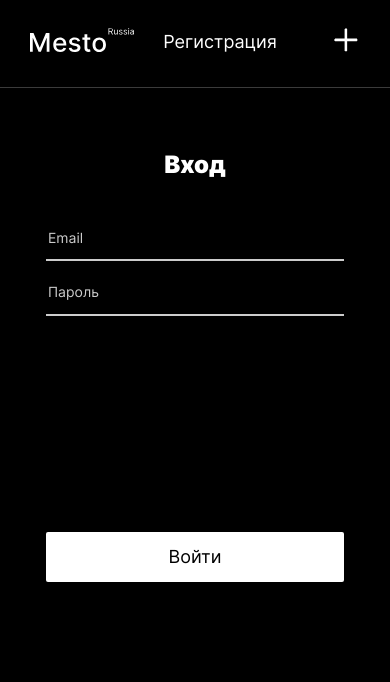
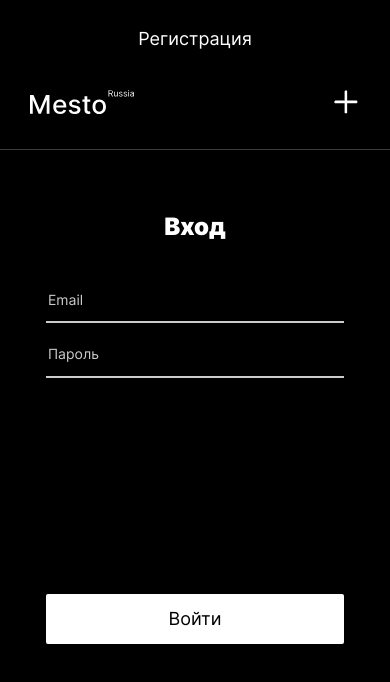
Before and after one commit to Karmyshkov/react-mesto-auth, a React (Create React App) app: page /sign-in in a window 390 px wide. Both pictures are taken after a click on the button 348 px from the left and 41 px from the top of the page. Shown: the top 682 px of the page. Built offline with nearby package versions, Linux system fonts and the light colour scheme; no server answers.

Commit message:
feat: add style

```diff
--- a/src/blocks/header/__btn/header__btn.css
+++ b/src/blocks/header/__btn/header__btn.css
@@ -20,5 +20,9 @@
 @media screen and (max-width: 504px) {
   .header__btn {
     display: inline-block;
+    order: 2;
+    justify-self: end;
+    text-align: right;
+    margin-right: 30px;
   }
 }
--- a/src/blocks/header/__email/header__email.css
+++ b/src/blocks/header/__email/header__email.css
@@ -6,3 +6,10 @@
   line-height: 22px;
   margin-right: 24px;
 }
+
+@media screen and (max-width: 504px) {
+  .header__email {
+    margin-right: 0;
+    margin-bottom: 18px;
+  }
+}
--- /dev/null
+++ b/src/blocks/header/__inner/_open/header__inner_open.css
@@ -0,0 +1,3 @@
+.header__inner_open {
+  display: block;
+}
--- a/src/blocks/header/__inner/header__inner.css
+++ b/src/blocks/header/__inner/header__inner.css
@@ -5,6 +5,9 @@
 
 @media screen and (max-width: 504px) {
   .header__inner {
-    margin-right: 30px;
+    display: none;
+    text-align: center;
+    order: 0;
+    grid-column: 1/-1;
   }
 }
--- a/src/blocks/header/__line/_active/header__line_active.css
+++ /dev/null
@@ -1,2 +0,0 @@
-.header__line_active {
-}
--- /dev/null
+++ b/src/blocks/header/__link/header__link.css
@@ -0,0 +1,5 @@
+@media screen and (max-width: 504px) {
+  .header__link {
+    order: 1;
+  }
+}
--- a/src/blocks/header/__logout/header__logout.css
+++ b/src/blocks/header/__logout/header__logout.css
@@ -10,3 +10,10 @@
 .header__logout:hover {
   opacity: 0.6;
 }
+
+@media screen and (max-width: 504px) {
+  .header__logout {
+    display: block;
+    margin-bottom: 40px;
+  }
+}
--- a/src/blocks/header/header.css
+++ b/src/blocks/header/header.css
@@ -11,3 +11,11 @@
     padding-bottom: 32px;
   }
 }
+
+@media screen and (max-width: 504px) {
+  .header {
+    display: grid;
+    grid-template-columns: repeat(2, 1fr);
+    justify-content: center;
+  }
+}
--- a/src/components/Header.js
+++ b/src/components/Header.js
@@ -24,14 +24,14 @@ const Header = ({ onLogout, userEmail }) => {
       : "/sign-in";
   return (
     <header className="header page__header">
-      <a href="/">
+      <a className="header__link" href="/">
         <img
           className="header__logo"
           src={logo}
           alt="Логотип веб-сайта Место"
         />
       </a>
-      <div className="header__inner">
+      <div className={`header__inner ${isMenuOpen && "header__inner_open"}`}>
         {location.pathname === "/" && (
           <p className="header__email">{userEmail}</p>
         )}
--- a/src/pages/index.css
+++ b/src/pages/index.css
@@ -17,6 +17,8 @@
 @import url(../blocks/header/__email/header__email.css);
 @import url(../blocks/header/__btn/header__btn.css);
 @import url(../blocks/header/__btn/_open/header__btn_open.css);
+@import url(../blocks/header/__inner/_open/header__inner_open);
+@import url(../blocks/header/__link/header__link.css);
 
 /* / header */
 
```
Also changed, not shown: src/blocks/header/__line/header__line.css (deleted, +0 -10 lines).
